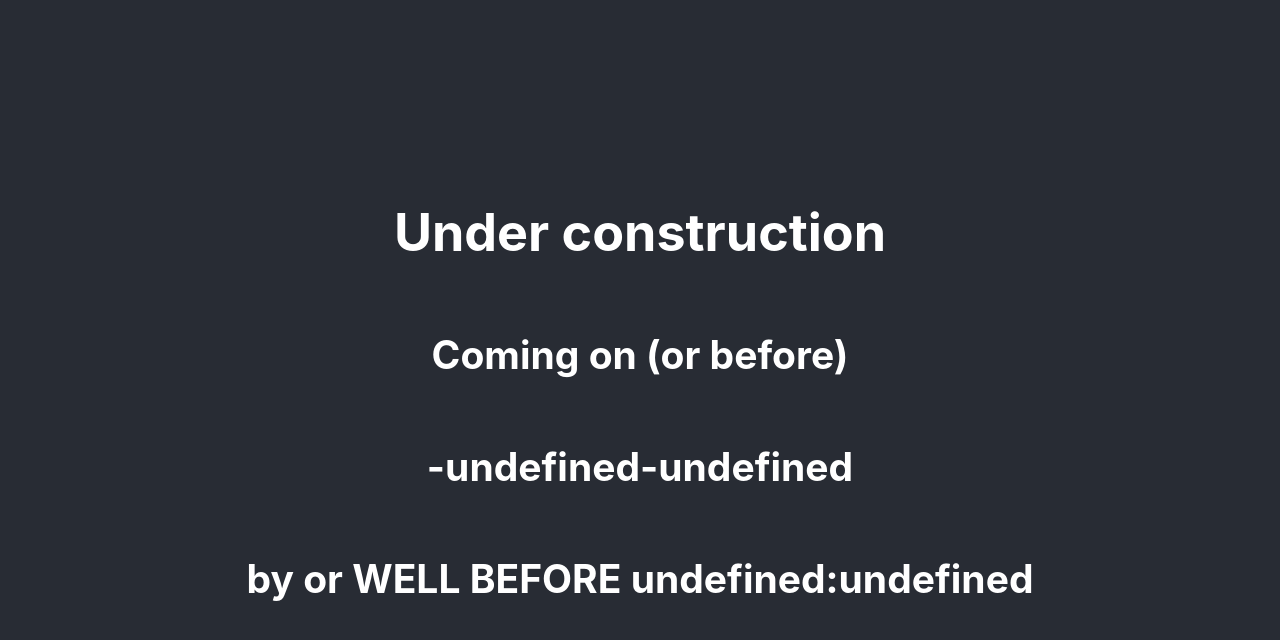
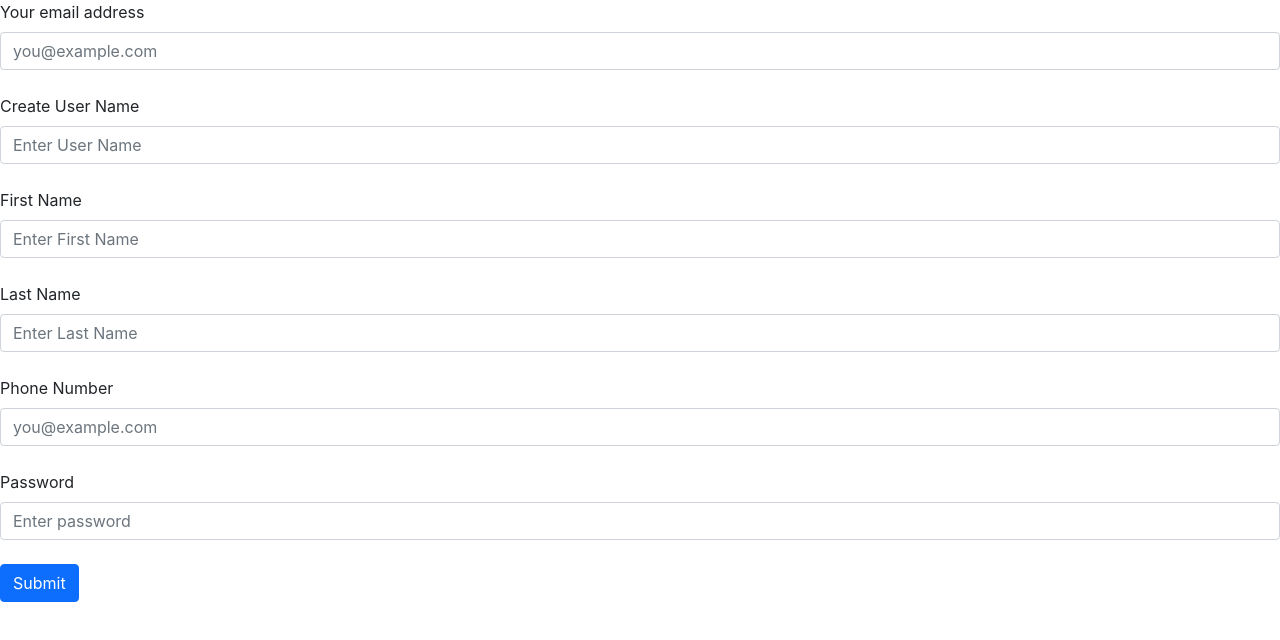
Before and after one commit to christopherhem/team-table, a React (Create React App) app in the folder ghi/: page /signup in a window 1280 px wide. Shown: the top 640 px of the page. Built offline with nearby package versions, Linux system fonts and the light colour scheme; no server answers.

Commit message:
Signup form started, will attempt to implement modals, journals 10/11 completed.

```diff
--- a/ghi/package.json
+++ b/ghi/package.json
@@ -6,8 +6,11 @@
     "@testing-library/jest-dom": "^5.16.5",
     "@testing-library/react": "^13.4.0",
     "@testing-library/user-event": "^13.5.0",
+    "bootstrap": "^5.2.1",
     "react": "^18.2.0",
+    "react-bootstrap": "^2.5.0",
     "react-dom": "^18.2.0",
+    "react-router-dom": "^6.3.0",
     "react-scripts": "5.0.1",
     "web-vitals": "^2.1.4"
   },
--- a/ghi/public/index.html
+++ b/ghi/public/index.html
@@ -15,6 +15,7 @@
       user's mobile device or desktop. See https://developers.google.com/web/fundamentals/web-app-manifest/
     -->
     <link rel="manifest" href="%PUBLIC_URL%/manifest.json" />
+    <link href="https://cdn.jsdelivr.net/npm/bootstrap@5.1.3/dist/css/bootstrap.min.css" rel="stylesheet" integrity="sha384-1BmE4kWBq78iYhFldvKuhfTAU6auU8tT94WrHftjDbrCEXSU1oBoqyl2QvZ6jIW3" crossorigin="anonymous">
     <!--
       Notice the use of %PUBLIC_URL% in the tags above.
       It will be replaced with the URL of the `public` folder during the build.
@@ -24,11 +25,13 @@
       work correctly both with client-side routing and a non-root public URL.
       Learn how to configure a non-root public URL by running `npm run build`.
     -->
+
     <title>React App</title>
   </head>
   <body>
     <noscript>You need to enable JavaScript to run this app.</noscript>
     <div id="root"></div>
+    <script src="https://cdn.jsdelivr.net/npm/bootstrap@5.1.3/dist/js/bootstrap.bundle.min.js" integrity="sha384-ka7Sk0Gln4gmtz2MlQnikT1wXgYsOg+OMhuP+IlRH9sENBO0LRn5q+8nbTov4+1p" crossorigin="anonymous"></script>
     <!--
       This HTML file is a template.
       If you open it directly in the browser, you will see an empty page.
--- a/ghi/src/App.js
+++ b/ghi/src/App.js
@@ -1,37 +1,43 @@
-import { useEffect, useState } from 'react';
-import Construct from './Construct.js'
-import ErrorNotification from './ErrorNotification';
-import './App.css';
+// import { useEffect, useState } from 'react';
+// import Construct from './Construct.js'
+// import ErrorNotification from './ErrorNotification';
+// import './App.css';
+
+import { Routes, Route } from 'react-router-dom';
+import SignUp from './users_components/signup.js';
 
 function App() {
-  const [launch_info, setLaunchInfo] = useState([]);
-  const [error, setError] = useState(null);
 
-  useEffect(() => {
-    async function getData() {
-      let url = `${process.env.REACT_APP_API_HOST}/api/launch-details`;
-      console.log('fastapi url: ', url);
-      let response = await fetch(url);
-      console.log("------- hello? -------");
-      let data = await response.json();
+  // +++++++++++++++++Should remove this?+++++++++++++++++++++++
 
-      if (response.ok) {
-        console.log("got launch data!");
-        setLaunchInfo(data.launch_details);
-      } else {
-        console.log("drat! something happened");
-        setError(data.message);
-      }
-    }
-    getData();
-  }, [])
+  // const [launch_info, setLaunchInfo] = useState([]);
+  // const [error, setError] = useState(null);
 
+  // useEffect(() => {
+  //   async function getData() {
+  //     let url = `${process.env.REACT_APP_API_HOST}/api/launch-details`;
+  //     console.log('fastapi url: ', url);
+  //     let response = await fetch(url);
+  //     console.log("------- hello? -------");
+  //     let data = await response.json();
+
+  //     if (response.ok) {
+  //       console.log("got launch data!");
+  //       setLaunchInfo(data.launch_details);
+  //     } else {
+  //       console.log("drat! something happened");
+  //       setError(data.message);
+  //     }
+  //   }
+  //   getData();
+  // }, [])
 
   return (
-    <div>
-      <ErrorNotification error={error} />
-      <Construct info={launch_info} />
-    </div>
+    <>
+      <Routes>
+        <Route path="signup" element={<SignUp />} />
+      </Routes>
+    </>
   );
 }
 
--- a/ghi/src/index.js
+++ b/ghi/src/index.js
@@ -3,11 +3,14 @@ import ReactDOM from 'react-dom/client';
 import './index.css';
 import App from './App';
 import reportWebVitals from './reportWebVitals';
+import { BrowserRouter } from 'react-router-dom';
 
 const root = ReactDOM.createRoot(document.getElementById('root'));
 root.render(
   <React.StrictMode>
-    <App />
+    <BrowserRouter>
+      <App />
+    </BrowserRouter>
   </React.StrictMode>
 );
 
--- /dev/null
+++ b/ghi/src/users_components/signup.js
@@ -0,0 +1,77 @@
+import React, { useState } from 'react'
+
+function BootstrapInput(props) {
+    const { id, placeholder, labelText, value, onChange, type } = props;
+
+    return (
+        <div className="mb-4">
+            <label htmlFor={id} className="form-label">{labelText}</label>
+            <input value={value} onChange={onChange} required type={type} className="form-control" id={id} placeholder={placeholder} />
+        </div>
+    )
+}
+
+function SignUp(props) {
+    // const {token, signup} = props; ??
+    const [email, setEmail] = useState('');
+    const [userName, setUserName] = useState('');
+    const [firstName, setFirstName] = useState('');
+    const [lastName, setLastName] = useState('');
+    const [phoneNumber, setPhoneNumber] = useState('');
+    const [password, setPassword] = useState('');
+
+    // if (token) {
+    //     return <Navigate to="/" />;
+    // }
+
+    return (
+    <form>
+        <BootstrapInput
+            id="email"
+            placeholder="you@example.com"
+            labelText="Your email address"
+            value={email}
+            onChange={e=> setEmail(e.target.value)}
+            type="email" />
+        <BootstrapInput
+            id="username"
+            placeholder="Enter User Name"
+            labelText="Create User Name"
+            value={userName}
+            onChange={e=> setUserName(e.target.value)}
+            type="text" />
+        <BootstrapInput
+            id="first_name"
+            placeholder="Enter First Name"
+            labelText="First Name"
+            value={firstName}
+            onChange={e=> setFirstName(e.target.value)}
+            type="text" />
+        <BootstrapInput
+            id="last_name"
+            placeholder="Enter Last Name"
+            labelText="Last Name"
+            value={lastName}
+            onChange={e=> setLastName(e.target.value)}
+            type="text" />
+        <BootstrapInput
+            id="phone_number"
+            placeholder="you@example.com"
+            labelText="Phone Number"
+            value={phoneNumber}
+            onChange={e=> setPhoneNumber(e.target.value)}
+            type="text" />
+        <BootstrapInput
+            id="password"
+            placeholder="Enter password"
+            labelText="Password"
+            value={password}
+            onChange={e=> setPassword(e.target.value)}
+            type="password" />
+        <button type="submit" className="btn btn-primary">Submit</button>
+    </form>
+
+  );
+}
+
+export default SignUp;
```
Also changed, not shown: 2 other files (tests, documents, lock files or other folders).
